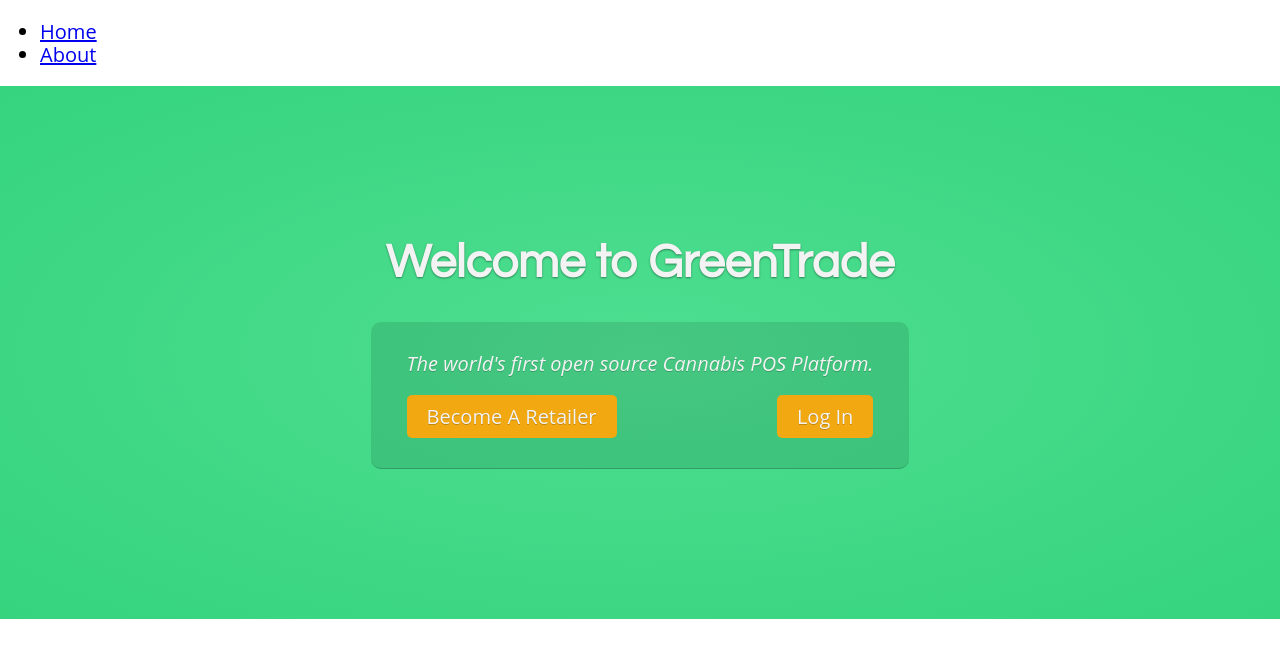
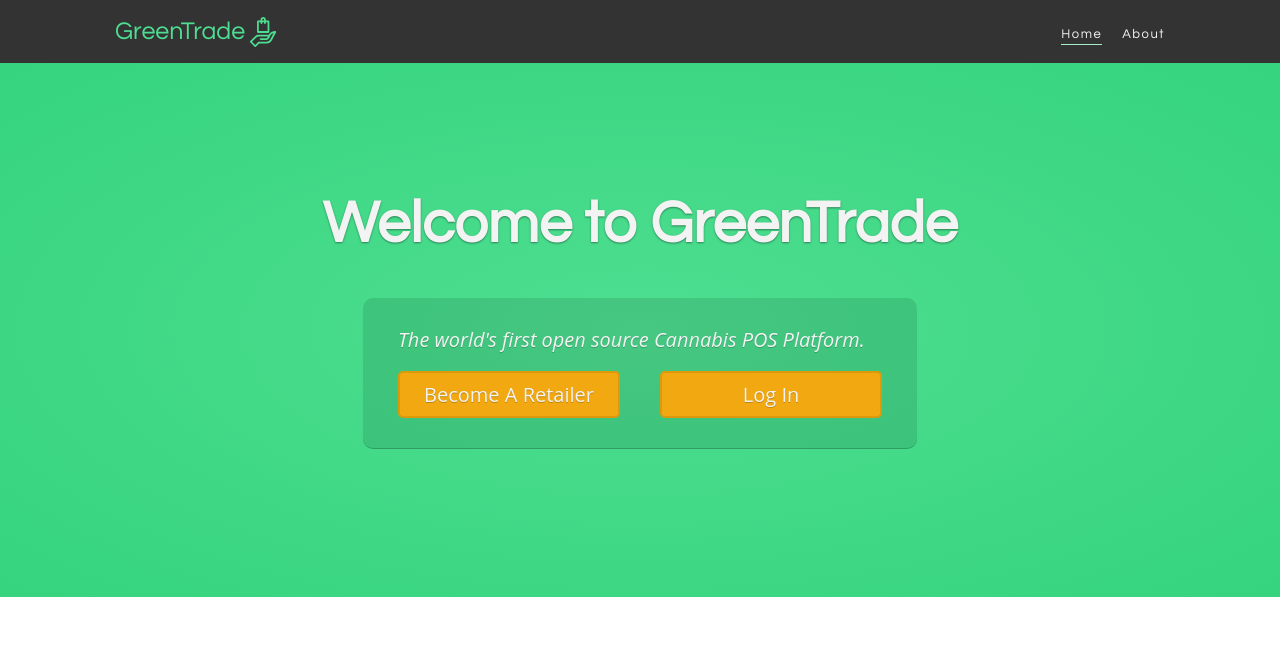
Before and after one commit to green-trade/green_trade_ui, a Vue app: page / in a window 1280 px wide. Shown: the top 658 px of the page. Built offline with nearby package versions, Linux system fonts and the light colour scheme.

Commit message:
Added more landing page and over all style guide changes

```diff
--- a/src/App.vue
+++ b/src/App.vue
@@ -1,7 +1,9 @@
 <template>
   <div id="app">
     <nav-bar />
-    <router-view/>
+    <transition name="fade" mode="out-in">
+      <router-view/>
+    </transition>
   </div>
 </template>
 
--- a/src/components/NavBar.vue
+++ b/src/components/NavBar.vue
@@ -1,21 +1,79 @@
 <template>
-<div id="nav">
-    <div class="logo">
-
+<nav>
+    <div class="nav">
+        <div class="logo" @click="goHome">
+            <div>GreenTrade</div> <img src="~@/assets/logo.svg">
+        </div>
+        <ul class="links">
+            <li><router-link to="/">Home</router-link></li>
+            <li><router-link to="/about">About</router-link></li>
+        </ul>
     </div>
-    <ul class="links">
-        <li><router-link to="/">Home</router-link></li>
-        <li><router-link to="/about">About</router-link></li>
-    </ul>
-</div>
+</nav>
 </template>
 
 <script>
 export default {
-
+  methods: {
+    goHome() {
+      this.$router.push('/');
+    },
+  },
 };
 </script>
 
 <style lang="scss" scoped>
+nav {
+    display: flex;
+    justify-content: center;
+    background: #333;
+}
 
+.logo {
+    cursor: pointer;
+}
+
+.nav {
+    max-width: $max-screen-width;
+    width: 100%;
+    padding: 0.77rem 1.25rem;
+
+    display: flex;
+    justify-content: space-between;
+}
+
+.links {
+    display: flex;
+    list-style: none;
+    margin: 0;
+    color: $primary-color;
+    align-items: center;
+    margin-top: -3px;
+
+    a, a:visited, a:link {
+        border-color: #333;
+
+        border-bottom-style: solid;
+        border-bottom-width: 1px;
+        color: #f3f3f3;
+        text-decoration: none;
+        padding-bottom: 3px;
+
+        letter-spacing: 1.5px;
+        // text-transform: uppercase;
+        font-family: 'Questrial', sans-serif;
+
+        @include fluid-type($min-screen-width, $max-screen-width, 11px, 13px);
+
+        transition: border-color 0.3s ease;
+
+        &:hover, &.router-link-exact-active {
+            border-color: lighten($primary-color, 20%);
+        }
+    }
+
+    & > * {
+        margin-left: 1rem;
+    }
+}
 </style>
--- a/src/styles/site.scss
+++ b/src/styles/site.scss
@@ -1,3 +1,31 @@
 @import url(https://cdnjs.cloudflare.com/ajax/libs/normalize/8.0.0/normalize.min.css);
 @import 'globals';
 @import 'typography';
+
+* {
+    box-sizing: border-box;
+}
+
+.logo {
+    @include fluid-type($min-screen-width, $max-screen-width, 17px, 25px);
+    font-family: 'Questrial', sans-serif;
+    color: $primary-color;
+    display: flex;
+    align-items: center;
+
+    img {
+        width: 1.5rem;
+        height: 1.5rem;
+        margin-left: 0.125rem;
+    }
+    & > div {
+        line-height: 1.3;
+    }
+}
+
+.fade-enter-active, .fade-leave-active {
+    transition: opacity .5s;
+}
+.fade-enter, .fade-leave-to /* .fade-leave-active below version 2.1.8 */ {
+    opacity: 0;
+}
--- a/src/views/Landing/Greeting.vue
+++ b/src/views/Landing/Greeting.vue
@@ -28,11 +28,14 @@ export default {
     border-radius: 10px;
     text-shadow: 0px 1px 0px rgba(0, 0, 0, 0.2);
     color: #f3f3f3;
+
+    margin: 1rem 2rem;
 }
 
 h1 {
     color: #f3f3f3;
     text-align: center;
+    @include fluid-type($min-screen-width, $max-screen-width, 27px, 59px);
 }
 
 .words {
@@ -45,15 +48,21 @@ h1 {
 
     padding: 0.5rem 1rem;
     display: inline-block;
+    text-align: center;
 
     background-color: darken(#F3B129, 5%);
     color: #f3f3f3;
     border-radius: 5px;
+    border: 2px solid darken(#F3B129, 10%);
 }
 
 
 .options {
     display: flex;
     justify-content: space-between;
+
+    display: grid;
+    grid-template-columns: 1fr 1fr;
+    grid-gap: 2rem;
 }
 </style>
```
Also changed, not shown: src/assets/logo.png (deleted), src/assets/logo.svg (added).
